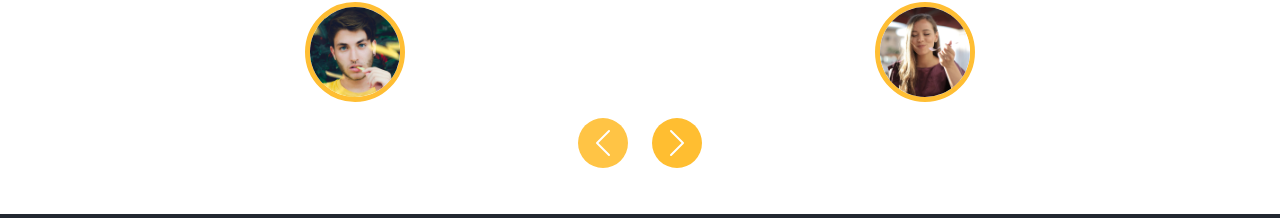
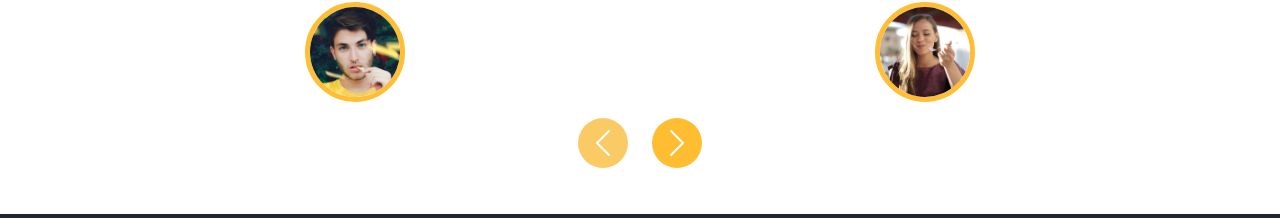
Before and after one commit to Mika-illou/-Feane, a plain HTML site: page index.html in a window 1280 px wide. In both pictures the pointer is over the button 603 px from the left and 4752 px from the top of the page. Shown: the part 4609-4827 px from the top of the page. Drawn offline with nearby package versions, Linux system fonts and the light colour scheme.

Commit message:
modification

```diff
--- a/style.css
+++ b/style.css
@@ -272,7 +272,7 @@
  }
 
  .custom-btn:hover {
-     background-color: #FFBE31;
+     background-color: #fac655;
 
  }
 
```
